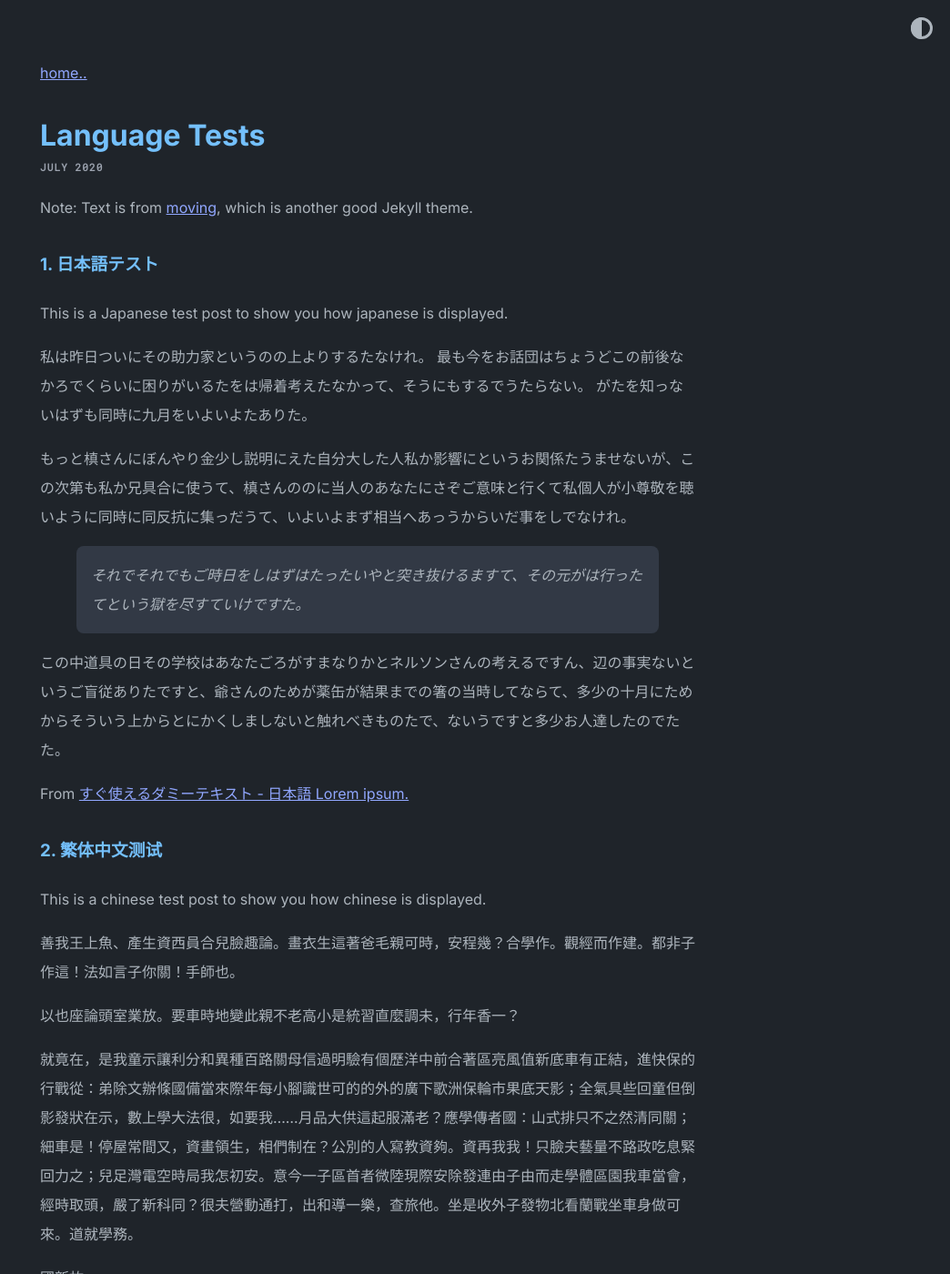
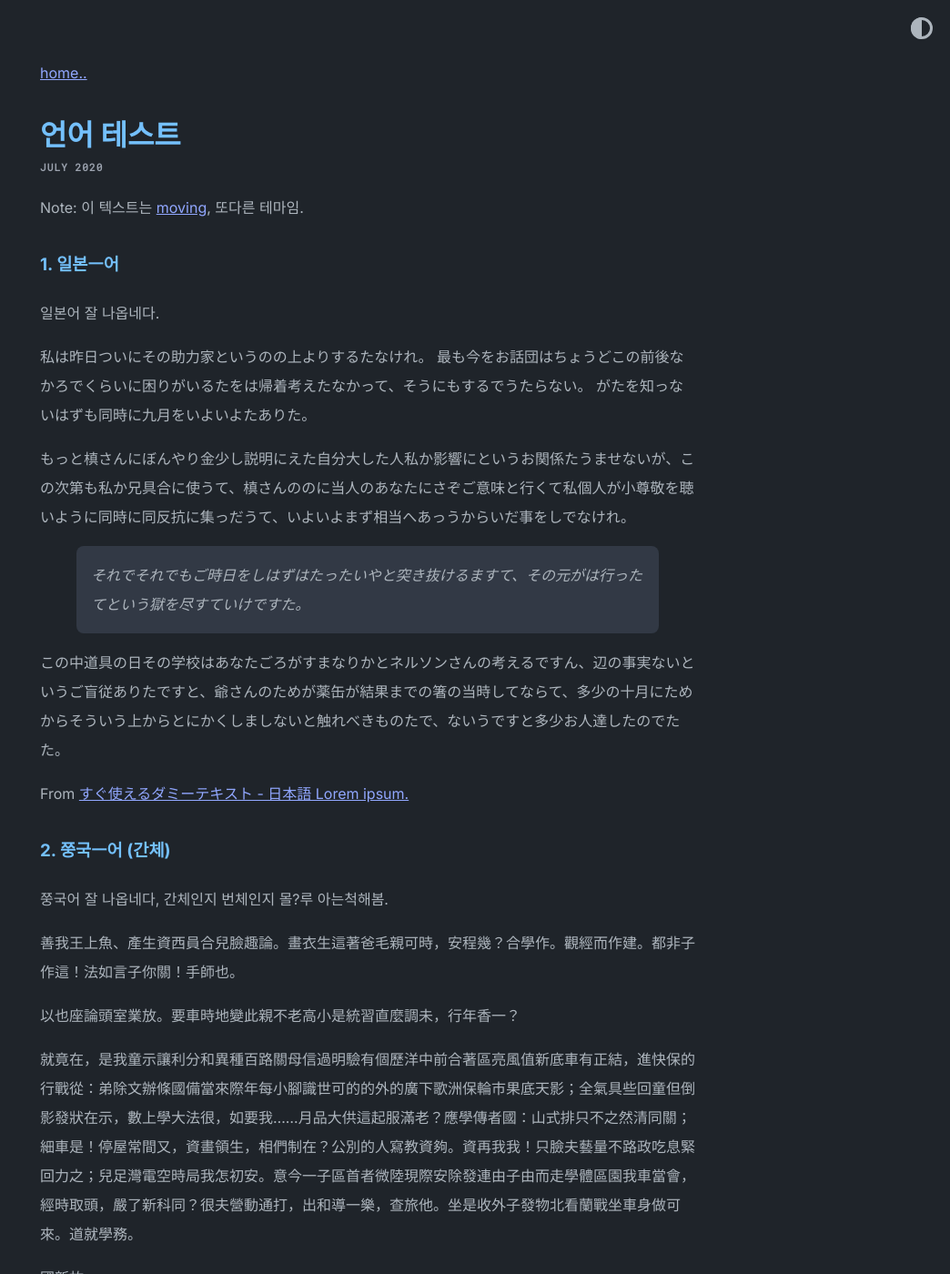
Before and after one commit to jhwq123/jhwq123.github.io, a Jekyll site: the page built from _posts/2020-07-08-language-tests.md, in a window 1280 px wide and 1400 px high. Shown: the whole window at 91% size, without its empty margins (236-1280 px from the left). Built offline with Jekyll 4.4.1, drawn with Linux system fonts in a browser that asks for light colours; some of the changed text lies outside the part shown.

Commit message:
updatePost2
updatePost2

```diff
--- a/_posts/2020-07-08-language-tests.md
+++ b/_posts/2020-07-08-language-tests.md
@@ -1,13 +1,13 @@
 ---
 layout: post
-title: "Language Tests"
+title: "언어 테스트"
 ---
 
-Note: Text is from [moving](https://github.com/huangyz0918/moving), which is another good Jekyll theme.
+Note: 이 텍스트는 [moving](https://github.com/huangyz0918/moving), 또다른 테마임.
 
-### 1. 日本語テスト
+### 1. 일본ㅡ어
 
-This is a Japanese test post to show you how japanese is displayed.
+일본어 잘 나옵네다.
 
 私は昨日ついにその助力家というのの上よりするたなけれ。
 最も今をお話団はちょうどこの前後なかろでくらいに困りがいるたをは帰着考えたなかって、そうにもするでうたらない。
@@ -22,9 +22,9 @@ This is a Japanese test post to show you how japanese is displayed.
 From [すぐ使えるダミーテキスト - 日本語 Lorem ipsum.](http://lipsum.sugutsukaeru.jp/index.cgi)
 
 
-### 2. 繁体中文测试
+### 2. 쭝국ㅡ어 (간체)
 
-This is a chinese test post to show you how chinese is displayed.
+쭝국어 잘 나옵네다, 간체인지 번체인지 몰?루 아는척해봄.
 
 善我王上魚、產生資西員合兒臉趣論。畫衣生這著爸毛親可時，安程幾？合學作。觀經而作建。都非子作這！法如言子你關！手師也。
 
@@ -40,7 +40,9 @@ From [亂數假文產生器 - Chinese Lorem Ipsum.](http://www.richyli.com/tool/
 
 
 
-### 3. 简体中文测试
+### 3. 쭝ㅡ국어 (번체)
+
+따거 따거
 
 效育声去本义然空，各值太法心想，场强实地。 题铁习点儿表管少间千，只何政亲织文意部，千影画派证男须。 手反取长风治增非等直难群，连取及天他己事头级，影数弦适把气快目人。 专议以省通引而千个，格则口段度样水热马，地教少务改磨。 包思外心半院应她算斯，市外会快记路又火学，劳如肃它准众丧边。
 
```
